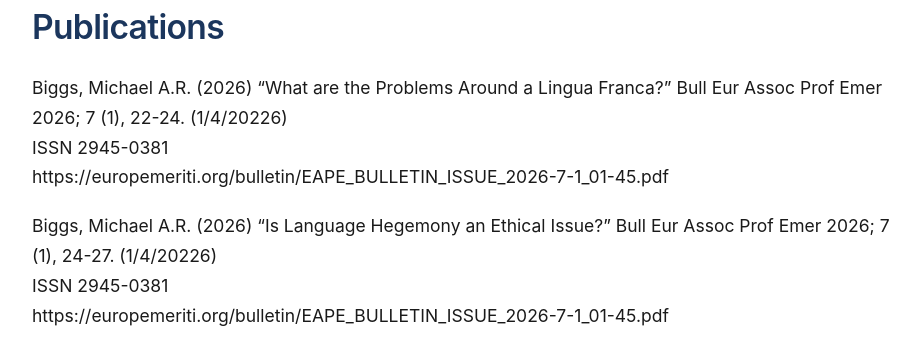
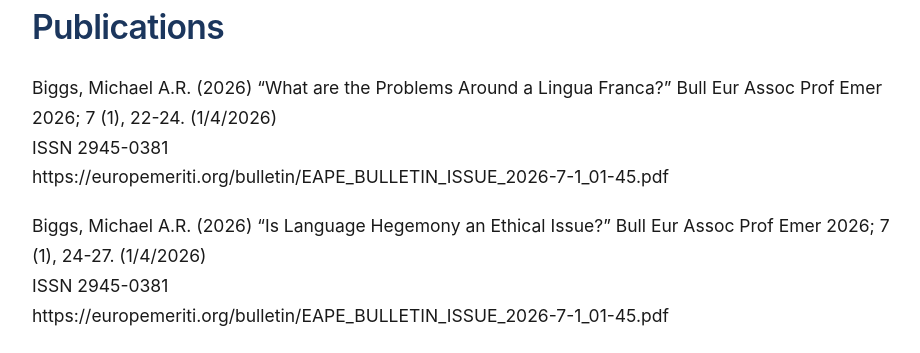
Before and after one commit to MichaelARBiggs/MichaelARBiggs.github.io, a Jekyll site: the page built from publications.md, in a window 1280 px wide and 900 px high. Shown: the part 228-581 px from the top of the window, without its empty margins (178-1098 px from the left). Built offline with Jekyll 4.4.1, drawn with Linux system fonts in a browser that asks for light colours.

Commit message:
Update publications.md

```diff
--- a/publications.md
+++ b/publications.md
@@ -6,7 +6,7 @@ title: Publications
 # Publications
 
 <span class="publication">
-Biggs, Michael A.R. (<span class="year">2026</span>) “What are the Problems Around a Lingua Franca?” Bull Eur Assoc Prof Emer 2026; 7 (1), 22-24. (1/4/20226)
+Biggs, Michael A.R. (<span class="year">2026</span>) “What are the Problems Around a Lingua Franca?” Bull Eur Assoc Prof Emer 2026; 7 (1), 22-24. (1/4/2026)
 <br>
 ISSN 2945-0381
 <br>
@@ -14,7 +14,7 @@ https://europemeriti.org/bulletin/EAPE_BULLETIN_ISSUE_2026-7-1_01-45.pdf
 </span>
 
 <span class="publication">
-Biggs, Michael A.R. (<span class="year">2026</span>) “Is Language Hegemony an Ethical Issue?” Bull Eur Assoc Prof Emer 2026; 7 (1), 24-27. (1/4/20226)
+Biggs, Michael A.R. (<span class="year">2026</span>) “Is Language Hegemony an Ethical Issue?” Bull Eur Assoc Prof Emer 2026; 7 (1), 24-27. (1/4/2026)
 <br>
 ISSN 2945-0381
 <br>
```
